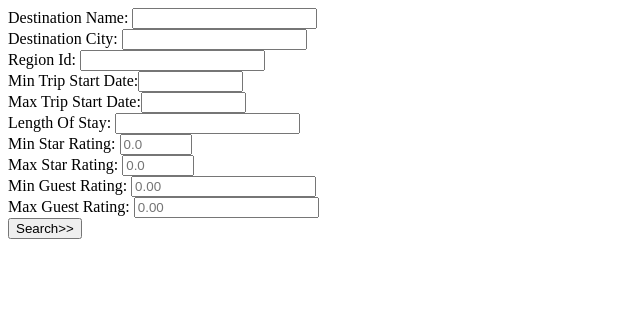
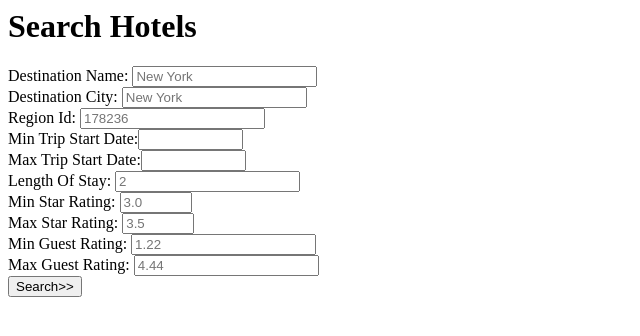
Before and after one commit to daliaaf/expedia-exercise, a PHP site: page / in a window 1280 px wide. Shown: the top 336 px of the page, without its empty margins (0-640 px from the left). Run offline with PHP 8.4, Linux system fonts and the light colour scheme; some libraries are stand-ins or nearby versions.

Commit message:
Update index.php

```diff
--- a/index.php
+++ b/index.php
@@ -3,10 +3,9 @@
 <script src="http://code.jquery.com/ui/1.10.3/jquery-ui.js"></script>
 
   <script>
-    $(function() {  //<--this is shorthand of document.ready function
+    $(function() {  //datepicker
         $(".form_datetime").datepicker({format: 'yyyy-mm-dd'});
     });
-
      </script>
 <html>
 <head>
@@ -16,17 +15,18 @@
 
 <body>
 
+<h1>Search Hotels</h1>
 <form action="index.php" method="post">
-	Destination Name: <input name="name" type = "text" ></br>
-	Destination City: <input name="city" type = "text" ></br>
-	Region Id: <input name="region" type = "number" ></br>
+	Destination Name: <input name="name" type = "text" placeholder='New York' ></br>
+	Destination City: <input name="city" type = "text" placeholder='New York'></br>
+	Region Id: <input name="region" type = "number" placeholder='178236' ></br>
 	Min Trip Start Date:<input name="minTSD" size="10" type="text" value="" readonly class="form_datetime" ></br>
 	Max Trip Start Date:<input name="maxTSD" size="10" type="text" value="" readonly class="form_datetime" ></br>
-    Length Of Stay: <input name="LOS" type = "number" ></br>
-    Min Star Rating: <input type='number' name="minSR" step='0.50' min="1" max="5" placeholder='0.0' /></br>
-	Max Star Rating: <input type='number' name="maxSR" step='0.50' min="1" max="5" placeholder='0.0' /></br>
-	Min Guest Rating: <input type='number' name="minGR" step='0.01' min="0.00" placeholder='0.00' /></br>
-	Max Guest Rating: <input type='number' name="maxGR" step='0.01' min="0.00" placeholder='0.00' /></br>
+    Length Of Stay: <input name="LOS" type = "number" placeholder='2' ></br>
+    Min Star Rating: <input type='number' name="minSR" step='0.50' min="1" max="5" placeholder='3.0' /></br>
+	Max Star Rating: <input type='number' name="maxSR" step='0.50' min="1" max="5" placeholder='3.5' /></br>
+	Min Guest Rating: <input type='number' name="minGR" step='0.01' min="0.00" placeholder='1.22' /></br>
+	Max Guest Rating: <input type='number' name="maxGR" step='0.01' min="0.00" placeholder='4.44' /></br>
 
 
 	<input type = "submit" value="Search>>">
@@ -37,7 +37,7 @@
 <?php
 if(isset($_POST['name']))
 {
-
+	// read all search fields
 	$nameq= $_POST['name'];
 	$cityq= $_POST['city'];
 	$region= $_POST['region'];
@@ -49,28 +49,47 @@ if(isset($_POST['name']))
     $minGR = $_POST['minGR'];
     $maxGR = $_POST['maxGR'];
 
-// Validate filed
-//$nameq= preg_replace("#[^0-9a-z]#i", "", $nameq);
 
-//create complex query search
-    $searchq=(($nameq == '') ? '' : "&destinationName=".urlencode($nameq)).(($cityq == '') ? '' : "&destinationCity=".urlencode($cityq)).(($region == '') ? '' : "&"."regionIds=".$region).(($minTSD == '') ? '' : "&minTripStartDate=".date("Y-m-d", strtotime($minTSD) )).(($maxTSD == '') ? '' : "&maxTripStartDate=".date("Y-m-d", strtotime($maxTSD))).(($LOS == '') ? '' : "&lengthOfStay=".$LOS).(($minSR == '') ? '' : "&minStarRating=".$minSR).(($maxSR == '') ? '' : "&maxStarRating=".$maxSR).(($minGR == '') ? '' : "&minGuestRating=".$minGR).(($maxGR == '') ? '' : "&maxGuestRating=".$maxGR);
+//build the query search dynamically
+$searchq="";
+// two dimintion array to create query name+value
+$queryPar = array
+  (
+  	//encode destination name, city (could have space)
+  array("&destinationName=",rawurlencode($nameq)),
+  array("&destinationCity=",rawurlencode($cityq)),
+  array("&RegionIds=",$region),
+  // apply correct format for start/end date, check if null first so that we will not have min date
+  array("&minTripStartDate=",(($minTSD == '') ? '' : date("Y-m-d", strtotime($minTSD) ))),
+  array("&maxTripStartDate=",(($maxTSD == '') ? '' : date("Y-m-d", strtotime($maxTSD) ))),
+  array("&lengthOfStay=",$LOS),
+  array("&minStarRating=",$minSR),
+  array("&maxStarRating=",$maxSR),
+  array("&minGuestRating=",$minGR),
+  array("&maxGuestRating=",$maxGR)
+  );
 
-//($user['permissions'] == 'admin') ? true : false;
+
+foreach ($queryPar as $query) {
+	// for each parameter, add querey if value is not empty
+	if (!empty($query[1]))
+	{
+		$searchq.=$query[0].$query[1];
+	}
+}
+
 
 // domain should be configured
 	$url="https://offersvc.expedia.com/offers/v2/getOffers?scenario=deal-finder&page=foo&uid=foo&productType=Hotel".$searchq;
-
 // Send request to resource
 	$client=curl_init($url);
     curl_setopt($client,CURLOPT_RETURNTRANSFER,1);
 // get response from resource
 	$response=curl_exec($client);
-
 //decode
 	$result=json_decode($response);
 // validate response first
    $hotels= $result->offers->Hotel;
-
 	$count=count($hotels);
 	if ($count == 0)
 	{
@@ -89,19 +108,14 @@ if(isset($_POST['name']))
 			$starRating=$hotel->hotelInfo->hotelStarRating;
 			$lengthOfStay=$hotel->offerDateRange->lengthOfStay;
 			$guestRating=$hotel->hotelInfo->hotelGuestReviewRating;
-
 			$output .='<tr><td>'.$name.'</td><td>'.$destination.'</td><td>'.$regionId.'</td><td>'.$starRating.'</td><td>'.$lengthOfStay.'</td><td>'.$guestRating.'</td><td>'.$price.'</td></tr>' ;
 		}
-
 		print ("<table><tr><th>Name</th><th>Destination</th><th>Region Id</th><th>Star Rating</th><th>Length Of Stay</th><th>Guest Rating</th><th>Price</th></tr>");
 		print ($output);
 		print ("</table>");
 		print ("</br></br>Check the result using the same API URL...</br><i>".$url."</i>");
-
-
 	}
 }
-
 ?>
 </body>
 
```
